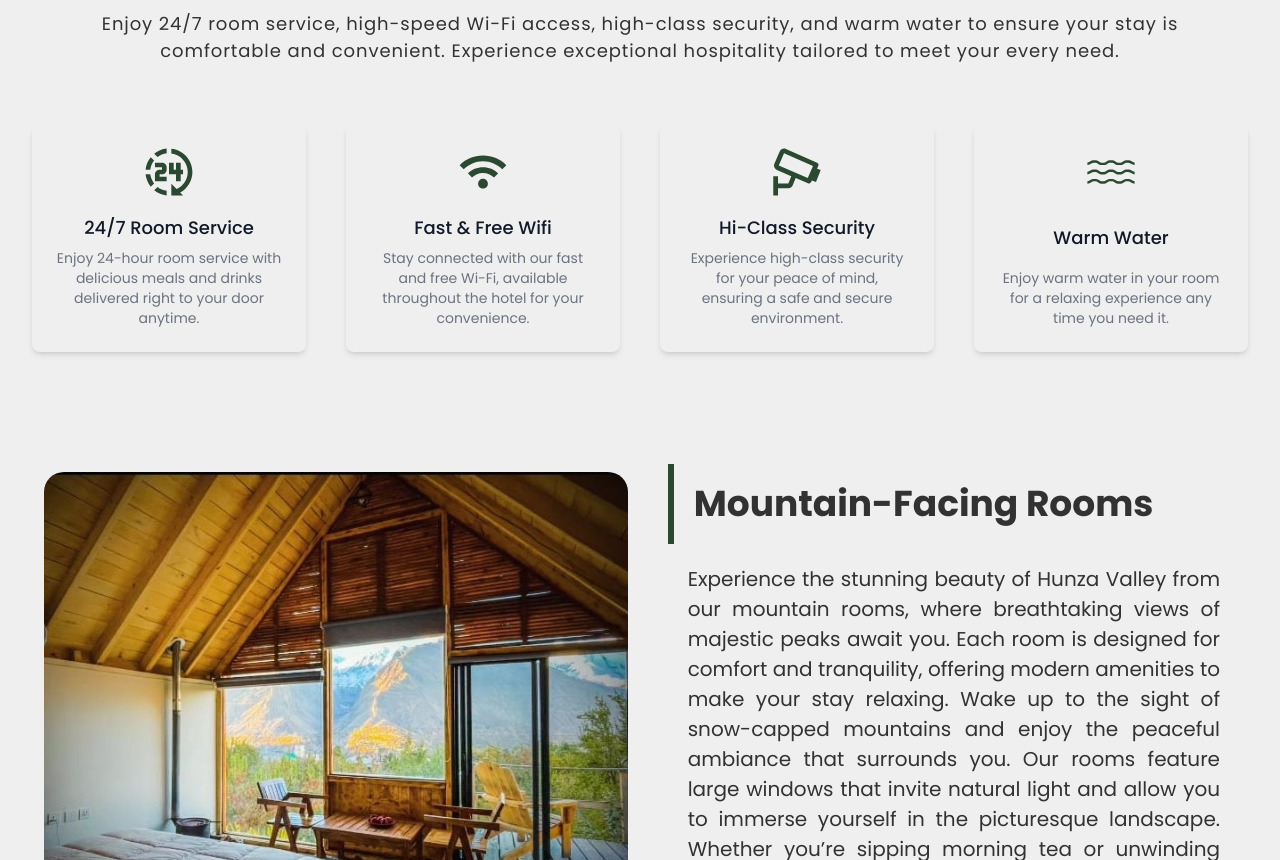
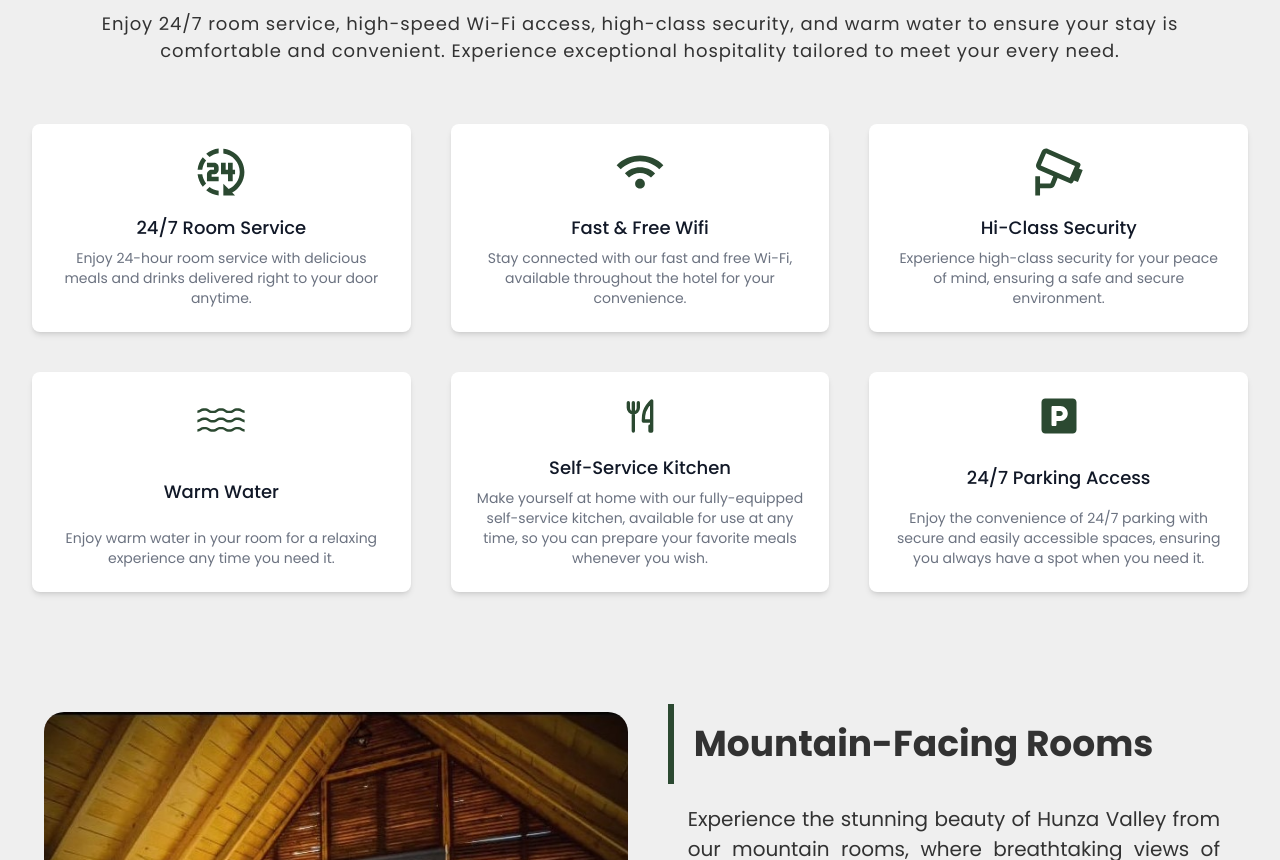
Before and after one commit to LubnaKhush/moose-chalets, a Next.js app: page / in a window 1280 px wide. Shown: the part 1940-2800 px from the top of the page. Built offline with nearby package versions, Linux system fonts and the light colour scheme.

Commit message:
changed image and copyright year

```diff
--- a/package.json
+++ b/package.json
@@ -11,7 +11,6 @@
   "dependencies": {
     "@heroicons/react": "^2.1.5",
     "@vercel/speed-insights": "^1.1.0",
-    "emailjs": "^4.0.3",
     "formidable": "^3.5.2",
     "multer": "^1.4.5-lts.1",
     "next": "14.2.15",
--- a/src/sections/Footer.jsx
+++ b/src/sections/Footer.jsx
@@ -54,7 +54,6 @@ const Footer = () => {
             >
               <TiSocialFacebook />
             </a>
-
           </div>
         </div>
 
@@ -115,8 +114,13 @@ const Footer = () => {
               <FaPhoneAlt className="text-lg" /> +92 3124295679
             </li>
             <li className="flex items-center gap-2">
-              <CgMail className="text-lg" />
-              moosechalet@gmail.com
+              <a
+                href="mailto:moosechalet@gmail.com"
+                className="flex items-center gap-2"
+              >
+                <CgMail className="text-lg" />
+                moosechalet@gmail.com
+              </a>
             </li>
             <li className="flex items-center gap-2">
               <IoLocationSharp className="text-lg" />
@@ -125,11 +129,11 @@ const Footer = () => {
           </ul>
         </div>
       </div>
-      <div className="bg-[#123a1a] border-t-2 opacity-95 text-center pt-6 text-sm">
-        Copyright © 2024 Moose Chalets. All rights reserved <br />
+      <div className="bg-[#123a1a] border-t-2 opacity-95 text-center pt-6 md:pt-4 text-sm">
+        Copyright © 2025 Moose Chalets. All rights reserved <br />
         <div className="flex justify-center gap-1 mt-1  pb-3 ">
           <p className="text-xs text-green-300 ">
-            Developed by <strong>Ch Umar Aslam</strong>
+            Developed by <strong>Umar Aslam</strong>
           </p>
         </div>
       </div>
--- a/src/sections/HeroSection.jsx
+++ b/src/sections/HeroSection.jsx
@@ -4,7 +4,7 @@ import "swiper/css"; // Import Swiper styles
 import "swiper/css/navigation"; // Import Navigation styles
 import "swiper/css/pagination"; // Import Pagination styles
 import { Navigation, Pagination, Autoplay } from "swiper/modules"; // Import necessary modules
-import { useEffect } from "react";
+
 import Image from "next/image";
 
 const images = [
@@ -35,7 +35,7 @@ const images = [
     description: "Take a break and enjoy serene surroundings.",
   },
   {
-    src: "/assets/image8.jpeg",
+    src: "/assets/OutSide.jpg",
     title: "Peaceful Escape ",
     description: " Relax in quiet, tranquil settings.",
   },
--- a/src/sections/Navbar.jsx
+++ b/src/sections/Navbar.jsx
@@ -99,7 +99,7 @@ export default function Navbar() {
         {/* Hamburger button for mobile */}
         <button
           onClick={toggleMenu}
-          className="inline-flex items-center p-2 w-10 h-10 justify-center text-sm rounded-lg md:hidden hover:bg-gray-700 focus:outline-none focus:ring-2 focus:ring-gray-200 dark:text-gray-400 dark:hover:bg-gray-900 dark:focus:ring-gray-600"
+          className="inline-flex items-center p-2 w-10 h-10 justify-center text-sm rounded-lg md:hidden hover:bg-gray-700 hover:text-white focus:outline-none focus:ring-2 focus:ring-gray-200 dark:text-gray-400 dark:hover:bg-gray-900 dark:focus:ring-gray-600"
           aria-controls="navbar-sticky"
           aria-expanded={isMenuOpen}
         >
--- a/src/sections/Packages.jsx
+++ b/src/sections/Packages.jsx
@@ -71,7 +71,7 @@ function RoomCategories() {
           price="Rs. 15,000 per night"
           buttonText="Book Now"
           services={[
-            "Breakfast included",
+            "Breakfast",
             "King-size bed",
             "Max 3 guests",
             "Ground Floor or First Floor",
@@ -86,7 +86,7 @@ function RoomCategories() {
           price="Rs. 15,000 per night"
           buttonText="Book Now"
           services={[
-            "Breakfast included",
+            "Breakfast",
             "2 single beds",
             "Max 3 guests",
             "Ground Floor or First Floor",
@@ -101,11 +101,11 @@ function RoomCategories() {
           price="Rs. 13,000 per night"
           buttonText="Book Now"
           services={[
-            "Witout Breakfast",
+            "Without Breakfast",
             "King-size bed",
             "Max 3 guests",
             "Ground Floor or First Floor",
-            "2 rooms available",
+            "2 Rooms available",
             "Extra Mattress Provided on Request",
           ]}
         />
--- a/src/sections/Services.jsx
+++ b/src/sections/Services.jsx
@@ -7,6 +7,11 @@ import ServicesImage1 from "../../public/assets/services-image1.jpeg";
 import ServicesImage2 from "../../public/assets/services-image2.jpeg";
 import servicesImage5 from "../../public/assets/img-services.jpeg"
 import ServicesImage4 from "../../public/assets/services-image4.svg";
+import {  FaParking} from 'react-icons/fa';
+// import { LuCircleParking } from "react-icons/lu";
+import { TbToolsKitchen2 } from "react-icons/tb";
+
+
 import Image from "next/image";
 
 export default function Services() {
@@ -25,8 +30,8 @@ export default function Services() {
           Experience exceptional hospitality tailored to meet your every need.
         </p>
       </div>
-      <div className=" mt-5 md:mt-12 grid grid-cols-1 gap-y-10 sm:grid-cols-2 sm:gap-x-8 lg:grid-cols-4 lg:gap-10">
-        <div className="flex flex-col justify-between p-6  rounded-lg shadow-md">
+      <div className=" mt-5 md:mt-12 grid grid-cols-1 gap-y-10 sm:grid-cols-2 sm:gap-x-8 lg:grid-cols-3 lg:gap-10">
+        <div className="flex  flex-col justify-between p-6  bg-white  rounded-lg shadow-md">
           <div className="flex items-center justify-center mx-auto mb-5">
             <Image
               src={serviceImage}
@@ -45,7 +50,7 @@ export default function Services() {
             right to your door anytime.
           </p>
         </div>
-        <div className="flex flex-col justify-between p-6  rounded-lg shadow-md">
+        <div className="flex flex-col justify-between p-6 bg-white   rounded-lg shadow-md">
           <div className="flex items-center justify-center mx-auto mb-5">
             <Image
               src={wifiImage}
@@ -64,7 +69,7 @@ export default function Services() {
             the hotel for your convenience.
           </p>
         </div>
-        <div className="flex flex-col justify-between p-6  rounded-lg shadow-md">
+        <div className="flex flex-col justify-between p-6 bg-white  rounded-lg shadow-md">
           <div className="flex items-center justify-center mx-auto mb-5">
             <Image
               src={securityImage}
@@ -83,7 +88,7 @@ export default function Services() {
             safe and secure environment.
           </p>
         </div>
-        <div className="flex flex-col justify-between p-6  rounded-lg shadow-md">
+        <div className="flex flex-col justify-between p-6 bg-white   rounded-lg shadow-md">
           <div className="flex items-center justify-center mx-auto mb-5">
             <Image
               src={waterImage}
@@ -100,6 +105,42 @@ export default function Services() {
           <p className="mt-2 text-sm text-gray-500 text-center">
             Enjoy warm water in your room for a relaxing experience any time you
             need it.
+          </p>
+        </div>
+        <div className="flex flex-col justify-between p-6 bg-white  rounded-lg shadow-md">
+          <div className="flex items-center justify-center mx-auto mb-5">
+          <TbToolsKitchen2
+
+            height={40}
+            width={40}
+
+            className="w-10  text-heading h-10"
+
+          />
+          </div>
+          <h3 className="text-lg font-medium text-center leading-6 text-gray-900">
+          Self-Service Kitchen
+          </h3>
+          <p className="mt-2 text-sm text-gray-500 text-center">
+          Make yourself at home with our fully-equipped self-service kitchen, available for use at any time, so you can prepare your favorite meals whenever you wish.
+          </p>
+        </div>
+        <div className="flex flex-col justify-between p-6 bg-white  rounded-lg shadow-md">
+          <div className="flex items-center justify-center mx-auto mb-5">
+            <FaParking
+
+              height={40}
+              width={40}
+
+              className="w-10 h-10 text-heading"
+
+            />
+          </div>
+          <h3 className="text-lg font-medium text-center leading-6 text-gray-900">
+          24/7 Parking Access
+          </h3>
+          <p className="mt-2 text-sm text-gray-500 text-center">
+          Enjoy the convenience of 24/7 parking with secure and easily accessible spaces, ensuring you always have a spot when you need it.
           </p>
         </div>
       </div>
--- a/src/sections/WhoWeAre.jsx
+++ b/src/sections/WhoWeAre.jsx
@@ -3,10 +3,10 @@ import React from "react";
 import AboutSection from "../../public/assets/who-we-are.webp";
 const WhoWeAre = () => {
   return (
-    <section className="bg-gray-100 ">
+    <section className="bg-sectionBackground container mx-auto ">
       <div
         id="about"
-        className="container mx-auto pt-16 md:pb-12 px-4 sm:px-4   text-justify md:text-center"
+        className=" pt-16 md:pb-12 px-4 sm:px-4   text-justify md:text-center"
       >
         <h2 className="text-3xl md:text-4xl text-center font-Poppins font-bold mb-6 text-heading">
           Who We Are?
@@ -28,7 +28,7 @@ const WhoWeAre = () => {
           src={AboutSection}
           height={1060}
           width={1920}
-          alt="hero-section-image"
+          alt="hero-section-image "
         />
       </div>
     </section>
```
Also changed, not shown: public/assets/OutSide.jpg (added), 1 other file (tests, documents, lock files or other folders).
